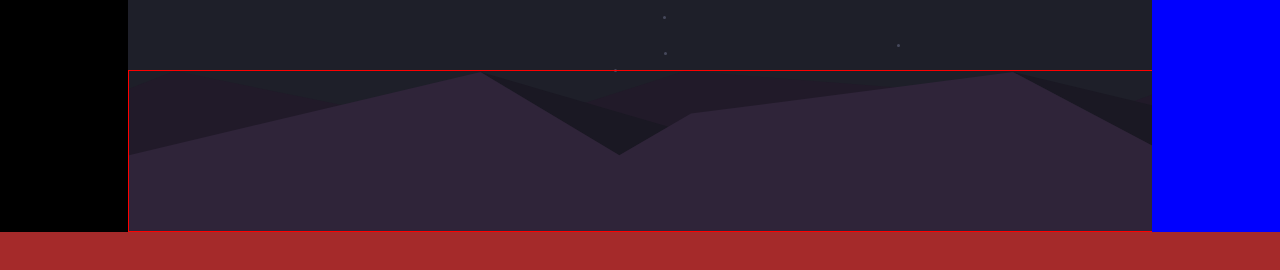
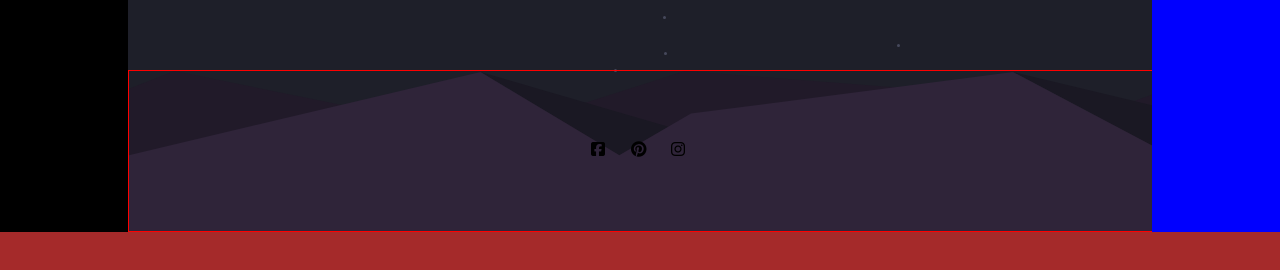
Before and after one commit to pxmihai/flip, a React (Create React App) app: page / in a window 1280 px wide. Shown: the part 488-758 px from the top of the page. Built offline with nearby package versions, Linux system fonts and the light colour scheme; the HTML template or start-up script is replaced by a standard one.

Commit message:
added icons, position

```diff
--- a/public/index.html
+++ b/public/index.html
@@ -4,6 +4,7 @@
     <meta charset="utf-8" />
     <meta name="viewport" content="width=device-width, initial-scale=1" />
     <meta name="theme-color" content="#000000" />
+    <script src="https://kit.fontawesome.com/75985ef719.js" crossorigin="anonymous"></script>
     <link rel="preconnect" href="https://fonts.gstatic.com">
     <link href="https://fonts.googleapis.com/css2?family=Red+Hat+Text:wght@700&display=swap" rel="stylesheet">
     <meta
--- a/src/components/flip/FlipCore.jsx
+++ b/src/components/flip/FlipCore.jsx
@@ -1,28 +1,28 @@
 import React from "react";
 import styled from 'styled-components'
 import img1 from './img/bg-stars.svg'
-
 import './css/flip.css'
 
 const StyledBackground = styled.div`
   background-image: url(${img1});
   background-color: hsl(235, 16%, 14%);
   position: relative;
-
   width: 100%;
   height: 100%;
-
 `
-
 
 export const FlipCore = () => {
     return (
         <StyledBackground>
 
-            <div className="cover">
-                <div className="aa">WE'RE LAUNCHING SOON</div>
-                <div className="bb"> </div>
-                <div className="cc">
+            <div className="wrapper">
+                <div className="top">WE'RE LAUNCHING SOON</div>
+                <div className="countdown"> </div>
+                <div className="bottom">
+                    <i className="fab fa-facebook-square"></i>
+                    <i className="fab fa-pinterest"></i>
+                    <i className="fab fa-instagram"></i>
+
 
                 </div>
             </div>
--- a/src/components/flip/css/flip.css
+++ b/src/components/flip/css/flip.css
@@ -1,31 +1,40 @@
-.cover{
-    /*background-color: magenta;*/
+.wrapper {
     position: relative;
     width: 100%;
     height: 100%;
 }
-    .aa{
-        /*background-color: hsl(235, 16%, 14%);*/
-        height:20vh;
+.top {
+    height: 20vh;
     display: flex;
     justify-content: center;
     align-items: center;
     font-family: 'Red Hat Text', sans-serif;
     color: white;
-        border:1px solid red;
-
+    border: 1px solid red;
 }
-    .bb{
-
-        height:30vh;
-        border:1px solid red;
+.countdown {
+    height: 30vh;
+    border: 1px solid red;
 }
-    .cc{
-        /*background-color:blue;*/
-        height:20vh;
-        width:100%;
+.bottom {
+    height: 20vh;
+    width: 100%;
     background-image: url(../img/pattern-hills.svg);
     position: absolute;
     bottom: 0;
-        border:1px solid red;
+    border: 1px solid red;
+    display:flex;
+
+    justify-content: center;
+    align-items: center;
 }
+.fab{
+    padding-left: 10px;
+    padding-right: 10px;
+    height: 20px;
+    width: 20px;
+}
+.fab:hover{
+    text-decoration: none;
+    color: hotpink;
+}
```
Lines whose indentation alone changed are shown as unchanged.
